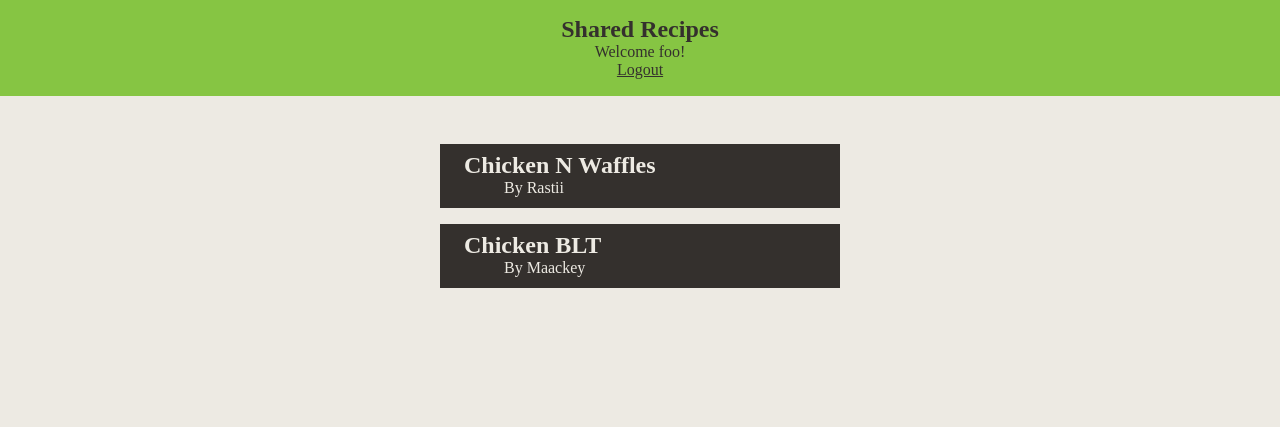
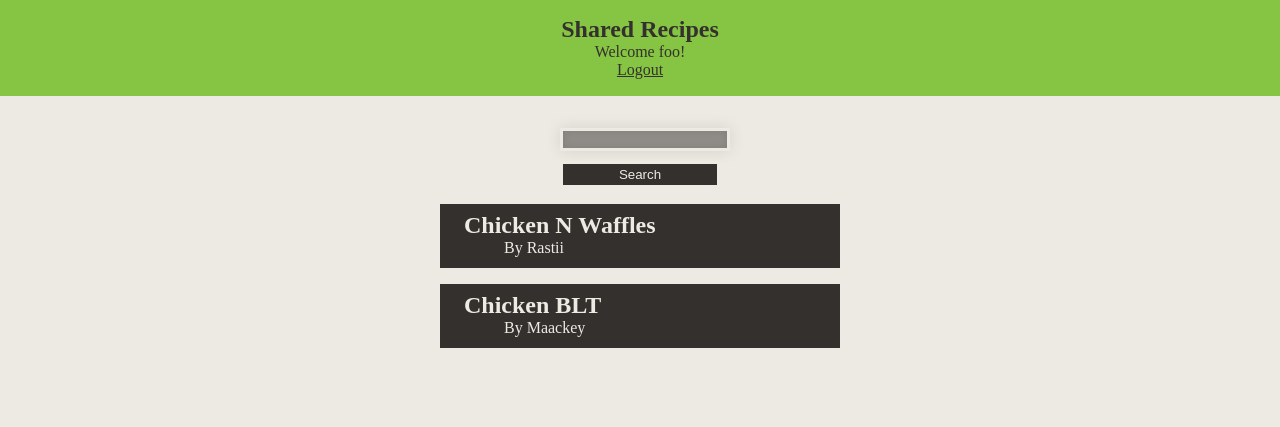
Before and after one commit to Rastii/SmartPhood-Website, a Flask app: page / in a window 1280 px wide. Shown: the top 427 px of the page. Run offline with Flask 2, Linux system fonts and the light colour scheme; a user stored in the database is signed in; data comes from the database, SQL or seed files in the repository.

Commit message:
Added ingredient searching

```diff
--- a/application.py
+++ b/application.py
@@ -31,7 +31,10 @@ def index_page():
 
 @application.route('/login', methods=['GET'])
 def login_page():
-    return render_template('login.html')
+    if 'auth' in session:
+        return redirect(url_for('index_page'))
+    else:
+        return render_template('login.html')
 
 
 @application.route('/register', methods=['POST'])
@@ -142,6 +145,31 @@ def get_recipes():
     except:
         return '-1'
 
+
+@application.route('/api/recipes/<ingredient>', methods=['GET'])
+@login_required
+def get_recipes_by_ingredient(ingredient):
+    data = []
+    query = '''
+        SELECT R.*
+        FROM recipes R, ingredients I
+        WHERE R.id=I.r_id AND I.name LIKE :ingredient
+    '''
+    try:
+        recipes = db.session.execute(query, {
+            'ingredient': '%'+ingredient+'%'
+        })
+        for _id, name, instructions, author in recipes:
+            data.append({
+                'id': _id,
+                'name': name,
+                'instructions': instructions,
+                'author': author
+            })
+        return json.dumps(data)
+    except:
+        return '-1'
+
 def create_recipe(username, data):
     query = '''
         INSERT INTO recipes
@@ -207,6 +235,7 @@ def get_recipe_ingredients(recipe_id):
         SELECT I.name, I.amount
         FROM ingredients I, recipes R
         WHERE I.r_id=:recipe_id AND I.r_id=R.id
+        ORDER BY I.name ASC
     '''
     try:
         ingredients = db.session.execute(query, {
--- a/static/css/index.css
+++ b/static/css/index.css
@@ -23,7 +23,7 @@ html, body {
 }
 
 #main-container {
-	margin-top: 3em;
+	margin-top: 2em;
 	padding-bottom: 5em;
 }
 
@@ -98,5 +98,51 @@ html, body {
 	border-bottom: 2px solid #86C543;
 }
 
-#footer-container {
+#search-container {
+    width: 25em;
+    margin-left: auto;
+    margin-right: auto;
 }
+
+#search-wrapper {
+
+}
+
+#search-container input {
+    color: #EDEAE3;
+	display: block;
+	float: left;
+	width: 100%;
+	border: 3px solid #EDEAE3;
+    -webkit-box-shadow:
+      inset 0 0 8px  rgba(0,0,0,0.1),
+            0 0 16px rgba(0,0,0,0.1);
+    -moz-box-shadow:
+      inset 0 0 8px  rgba(0,0,0,0.1),
+            0 0 16px rgba(0,0,0,0.1);
+    box-shadow:
+      inset 0 0 8px  rgba(0,0,0,0.1),
+            0 0 16px rgba(0,0,0,0.1);
+    background: rgba(52,48,45,0.5);
+    margin: 0 0 10px 0;
+    margin-left: auto;
+    margin-right: auto;
+}
+
+#search-container button {
+    width: 100%;
+    text-align: center;
+	color: #EDEAE3;
+	background-color: #34302D;
+	width: 100%;
+	height: 2em;
+    border: 3px solid #EDEAE3;
+    color: #EDEAE3;
+
+}
+
+#search-wrapper {
+    width: 10em;
+    margin-left: auto;
+    margin-right: auto;
+}
--- a/static/js/recipes.js
+++ b/static/js/recipes.js
@@ -31,6 +31,20 @@ var getRecipes = function() {
 	return recipes;
 }
 
+
+var getRecipesByIng = function(ingredient) {
+	var recipes;
+	$.ajax({
+		url: '/api/recipes/' + ingredient,
+		dataType: 'json',
+		async: false,
+		success: function(data) {
+			recipes = data;
+		}
+	})
+	return recipes;
+}
+
 var getIngredients = function(recipeID) {
 	var ingredients;
 	$.ajax({
@@ -44,6 +58,8 @@ var getIngredients = function(recipeID) {
 	return ingredients;
 }
 
+
+
 var displayRecipes = function(recipes) {
 	var $container = $('#main-container');
 	_.each(recipes, function(recipe) {
@@ -54,7 +70,7 @@ var displayRecipes = function(recipes) {
 
 $(document).ready(function() {
 	displayRecipes(getRecipes());
-	$('.recipe').on('click', function() {
+	$(document).on('click', '.recipe', function() {
 		var $this = $(this);
 		var $body = $this.find('.recipe-body');
 		if($body.is(":hidden")) {
@@ -77,9 +93,12 @@ $(document).ready(function() {
 		else {
 			$body.hide('slide');
 		}
+	});
 
-		//$(this).find('.recipe-body').show('slide');
-
-
-	})
+    $('#btn-search').on('click', function() {
+        var ingredient = $('input[name=ingredient]').val();
+        var data = getRecipesByIng(ingredient);
+        $('.recipe').remove();
+        displayRecipes(data);
+    });
 })
--- a/templates/index.html
+++ b/templates/index.html
@@ -15,6 +15,12 @@
             <a href="/logout">Logout</a>
 		</div>
 		<div id="main-container">
+            <div id="search-container">
+                <div id="search-wrapper">
+                    <input type="text" name="ingredient">
+                    <button id="btn-search">Search</button>
+                </div>
+            </div>
 		<div id="footer-container">
 
 		</div>
```
Also changed, not shown: 2 other files.
